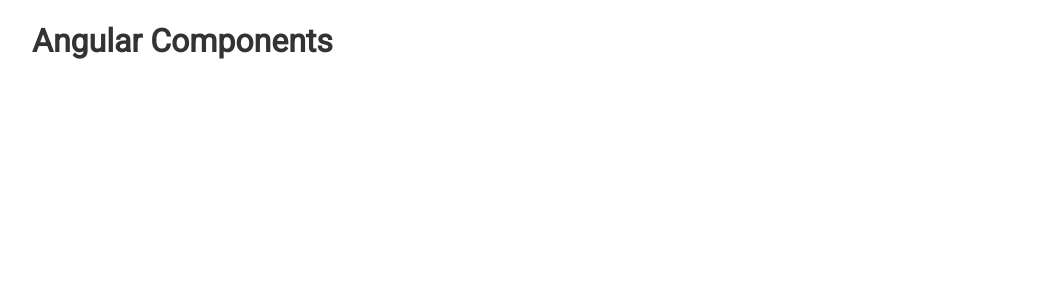
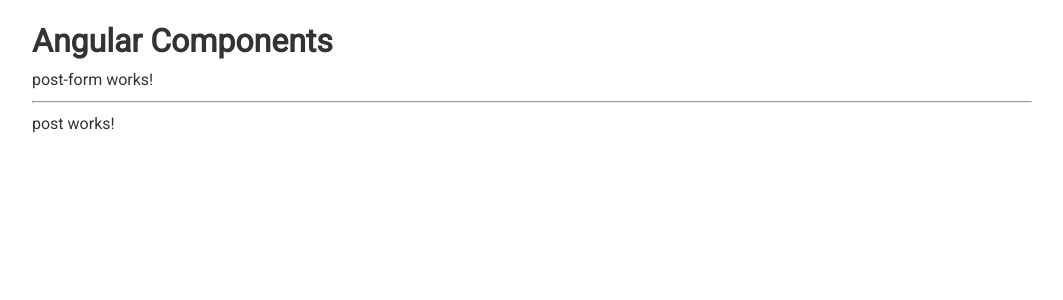
Before and after one commit to Comprehensher/angular-conspect, an Angular app: page / in a window 1280 px wide. Shown: the top 300 px of the page, without its empty margins (108-1171 px from the left). Built offline with nearby package versions, Linux system fonts and the light colour scheme.

Commit message:
Simply show those two components and idex.html

```diff
--- a/src/app/app.component.html
+++ b/src/app/app.component.html
@@ -1,4 +1,10 @@
 <div class="container">
   <h1>Angular Components</h1>
 
+  <app-post-form></app-post-form>
+
+  <hr />
+
+  <app-post></app-post>
+
 </div>
```
